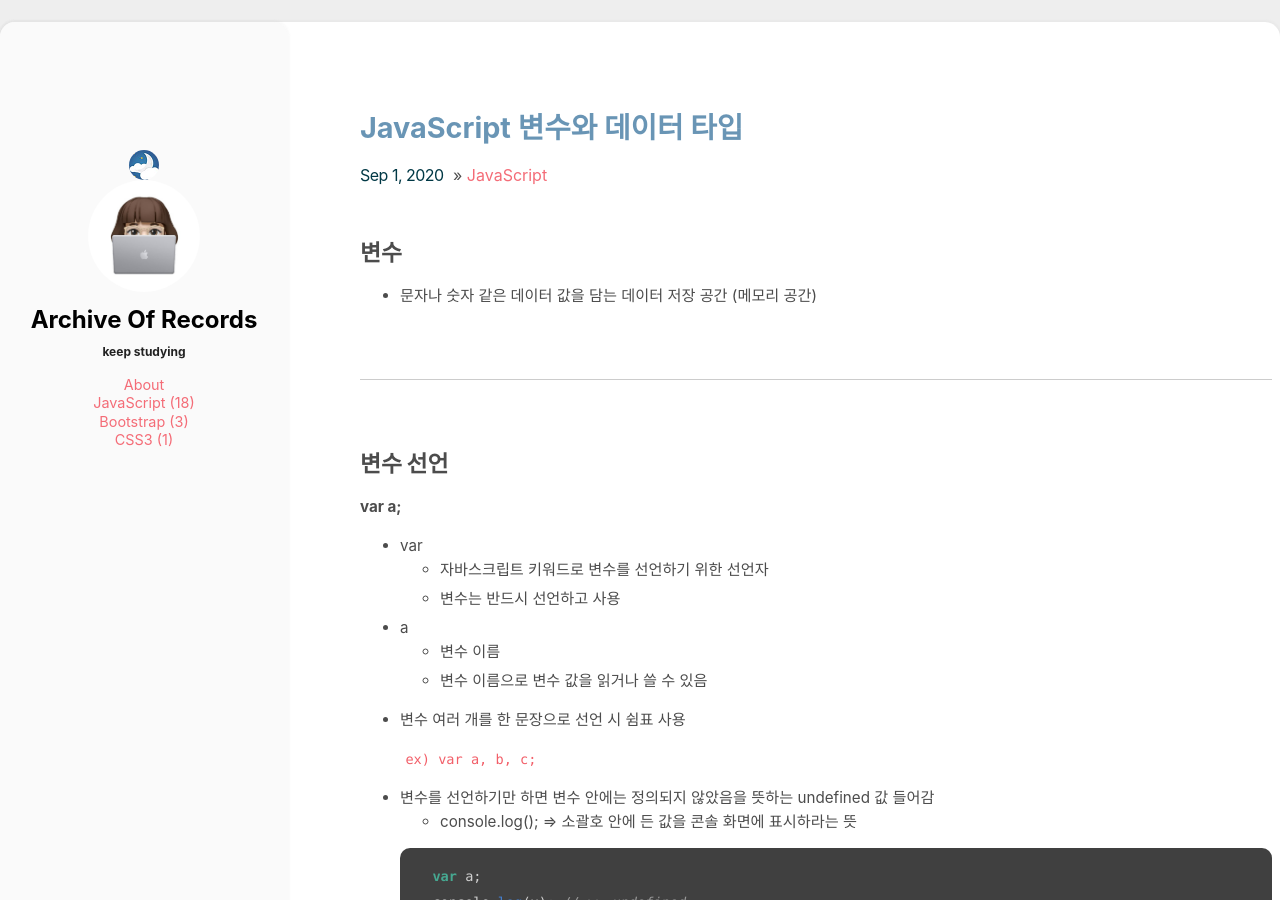
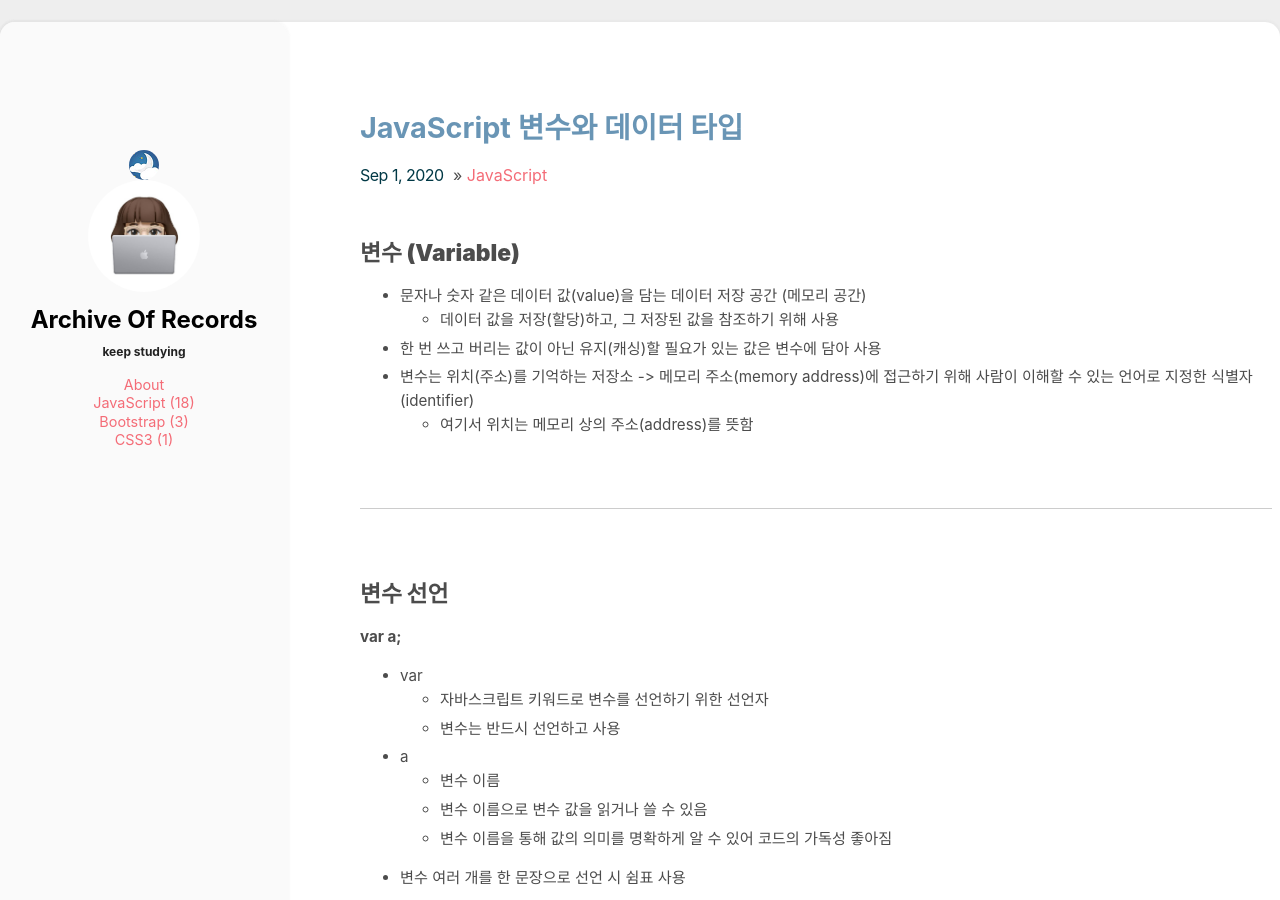
Before and after one commit to absolutelyfullycapable/absolutelyfullycapable.github.io, a Jekyll site: the page built from _posts/2020-09-01-javascript-변수와-데이터타입.md, in a window 1280 px wide and 900 px high. Built offline with Jekyll 4.4.1, drawn with Linux system fonts in a browser that asks for light colours.

Commit message:
modify 2020-09-01 post - add contents

```diff
--- a/_posts/2020-09-01-javascript-변수와-데이터타입.md
+++ b/_posts/2020-09-01-javascript-변수와-데이터타입.md
@@ -5,8 +5,12 @@ categories: [JavaScript]
 comments: true
 ---
 
-## **변수**
-- 문자나 숫자 같은 데이터 값을 담는 데이터 저장 공간 (메모리 공간)
+## **변수 (Variable)**
+- 문자나 숫자 같은 데이터 값(value)을 담는 데이터 저장 공간 (메모리 공간)
+	- 데이터 값을 저장(할당)하고, 그 저장된 값을 참조하기 위해 사용
+- 한 번 쓰고 버리는 값이 아닌 유지(캐싱)할 필요가 있는 값은 변수에 담아 사용
+- 변수는 위치(주소)를 기억하는 저장소 -> 메모리 주소(memory address)에 접근하기 위해 사람이 이해할 수 있는 언어로 지정한 식별자(identifier)
+	- 여기서 위치는 메모리 상의 주소(address)를 뜻함
 
 <br>
 - - -
@@ -21,6 +25,7 @@ comments: true
 - a
 	- 변수 이름
 	- 변수 이름으로 변수 값을 읽거나 쓸 수 있음
+	- 변수 이름을 통해 값의 의미를 명확하게 알 수 있어 코드의 가독성 좋아짐
 
 - 변수 여러 개를 한 문장으로 선언 시 쉼표 사용
 
```
